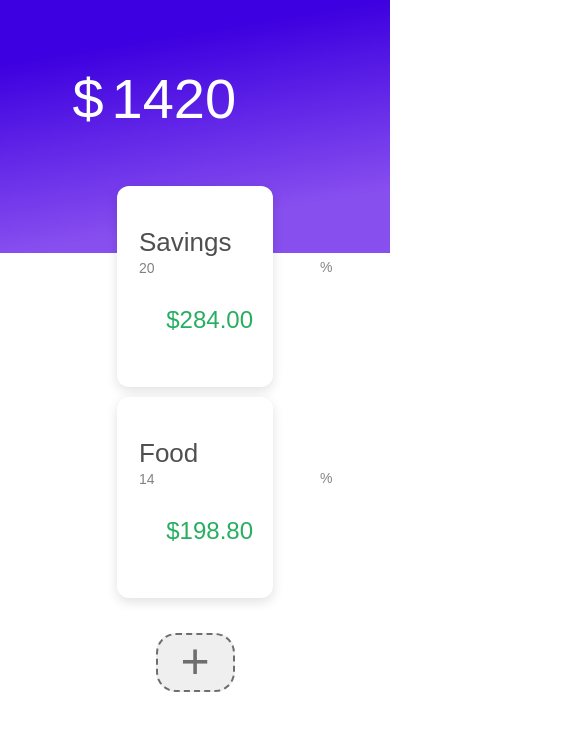
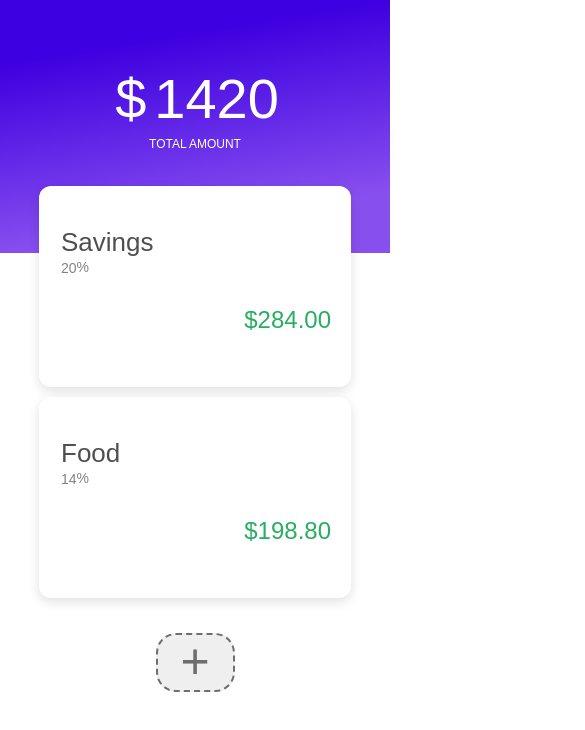
Before and after one commit to jacksonhvisuals/budget-calculator, a React (Create React App) app: page / in a window 390 px wide. Shown: the top 730 px of the page, 585 px wide, since content can reach past the window. Built offline with nearby package versions, Linux system fonts and the light colour scheme.

Commit message:
Switch to  for input widths

```diff
--- a/src/components/AppLayout/AppLayout.css
+++ b/src/components/AppLayout/AppLayout.css
@@ -30,3 +30,11 @@
     background-color: #f9f9f9f9;
     transition-duration: 0.2s;
 }
+input {
+    min-width: 10px;
+    border: none;
+    font-family: sans-serif;
+    background-color: transparent;
+    font-size: 56px;
+    color: #fff;
+}
--- a/src/components/AppLayout/AppLayout.js
+++ b/src/components/AppLayout/AppLayout.js
@@ -86,6 +86,7 @@ class AppLayout extends Component {
           this.setState({budgetItemCollection: currentBudgetCollection});
     }
 
+    // Automatically copy total to clipboard.
     copyTotal(item) {
     }
 
--- a/src/components/BudgetInput/BudgetInput.css
+++ b/src/components/BudgetInput/BudgetInput.css
@@ -1,15 +1,15 @@
-input {
+#budgetInputForm {
     min-width: 10px;
     border: none;
     font-family: sans-serif;
     background-color: transparent;
     font-size: 56px;
     color: #fff;
+    width: 4ch;
 }
 
 .headerContainer {
     display: block;
-    width:900px;
     margin: auto;
     text-align:center;
 
--- a/src/components/ItemCard/ItemCard.css
+++ b/src/components/ItemCard/ItemCard.css
@@ -23,7 +23,7 @@
     line-height: normal;
     font-size: 14px;
     padding-right: 0px;
-
+    width: 2ch;
     color: #828282;
 }
 
--- a/src/components/ItemCard/ItemCard.js
+++ b/src/components/ItemCard/ItemCard.js
@@ -11,6 +11,7 @@ class ItemCard extends Component {
         this.updateName = this.updateName.bind(this);
         this.updatePercentage = this.updatePercentage.bind(this);
         this.updatePercentageBlur = this.updatePercentageBlur.bind(this);
+        this.resizeInput = this.resizeInput.bind(this);
 
     }
 
@@ -28,9 +29,14 @@ class ItemCard extends Component {
 
     updatePercentage(evt) {
         this.setState({itemPercentage: parseInt(evt.target.value, 10)});
+        this.resizeInput();
     }
 
-
+    resizeInput() {
+        var inputfella = document.getElementById("percentageInput");
+        inputfella.width = this.state.itemPercentage.length + "ch";
+        console.log("Updated width of " + inputfella + " to " + this.state.itemPercentage.length);
+    }
 
     render() {
         return(
@@ -38,7 +44,17 @@ class ItemCard extends Component {
                 <div className="item-card">
                     <div className="left-half">
                         <input type="text" className="itemTitle" placeholder={this.state.itemName} value={this.state.itemName} onChange={this.updateName} />
-                        <div className="itemPercentage"><input type="number" className="itemPercentage" placeholder={this.state.itemPercentage} value={this.state.itemPercentage} onChange={this.updatePercentage} onBlur={this.updatePercentageBlur} />%</div>
+                        <div className="itemPercentage">
+                            <input
+                            id="percentageInput"
+                            type="number"
+                            className="itemPercentage"
+                            placeholder={this.state.itemPercentage}
+                            value={this.state.itemPercentage}
+                            onChange={this.updatePercentage}
+                            onBlur={this.updatePercentageBlur} />
+                            %
+                        </div>
                     </div>
                     <div className="right-half">
                         <span id={"itemTotal" + this.props.itemId} className="itemTotal" onClick={this.props.itemClickHandler(this.props.itemId)}>${this.props.itemTotal}</span>
--- a/src/components/ItemCardContainer/ItemCardContainer.css
+++ b/src/components/ItemCardContainer/ItemCardContainer.css
@@ -4,3 +4,15 @@
     width: 40%;
     margin-top: 35px;
 }
+
+@media screen and (max-width: 1000px) {
+    .list-container {
+        width: 60%;
+    }
+}
+
+@media screen  and (max-width: 600px) {
+    .list-container {
+        width: 80%;
+    }
+}
```
Also changed, not shown: package.json (+8 -0 lines).
